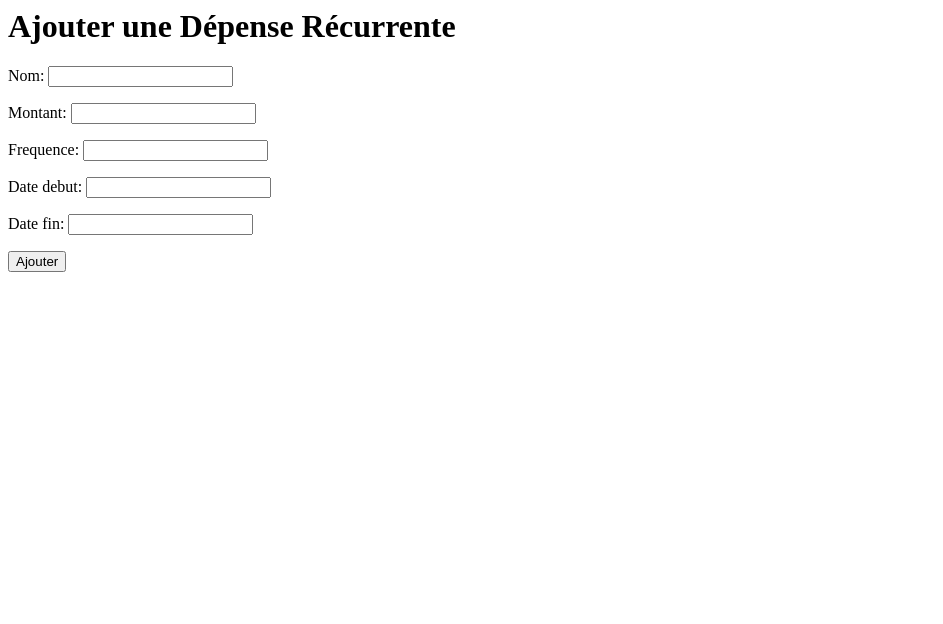
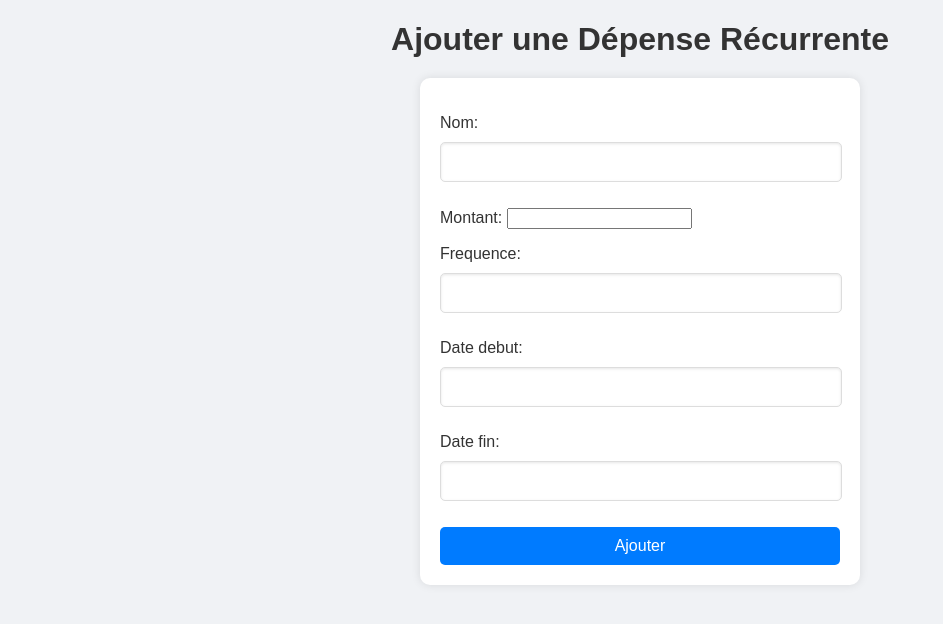
Before and after one commit to arnaudstdr/ecopilot, a Django app: page /depense_recurrente/ajout/ in a window 1280 px wide. Shown: the top 624 px of the page, without its empty margins (0-943 px from the left). Run offline with Django 5.2, Linux system fonts and the light colour scheme; a user stored in the database is signed in.

Commit message:
mise en style de toutes les pages

```diff
--- a/ecopilot/finances/static/finances/css/style.css
+++ b/ecopilot/finances/static/finances/css/style.css
@@ -100,3 +100,69 @@
     border-radius: 10px;
     box-shadow: 0px 0px 10px rgba(0, 0, 0, 0.1);
 }
+
+/* Formulaire général */
+form {
+    max-width: 400px;
+    margin: 0 auto;
+    padding: 20px;
+    background-color: white;
+    border-radius: 10px;
+    box-shadow: 0px 0px 10px rgba(0, 0, 0, 0.1);
+}
+
+/* Champs de formulaire */
+form input[type="text"],
+form input[type="password"],
+form input[type="email"] {
+    width: calc(100% - 20px);
+    padding: 10px;
+    margin: 10px 0;
+    border: 1px solid #ddd;
+    border-radius: 5px;
+    font-size: 16px;
+    box-shadow: inset 0px 1px 3px rgba(0, 0, 0, 0.1);
+}
+
+/* Bouton de soumission du formulaire */
+form button[type="submit"],
+form input[type="submit"] {
+    width: 100%;
+    padding: 10px;
+    background-color: #007bff;
+    color: white;
+    border: none;
+    border-radius: 5px;
+    font-size: 16px;
+    cursor: pointer;
+    transition: background-color 0.3s;
+}
+
+form button[type="submit"]:hover,
+form input[type="submit"]:hover {
+    background-color: #0056b3;
+}
+
+/* Lien d'inscription */
+.registration-link {
+    text-align: center;
+    margin-top: 10px;
+    font-size: 14px;
+}
+
+.registration-link a {
+    color: #007bff;
+    text-decoration: none;
+}
+
+.registration-link a:hover {
+    text-decoration: underline;
+}
+
+.auth-buttons form {
+    display: inline;
+    margin: 0;
+    padding: 0;
+    background: none;
+    box-shadow: none;
+}
--- a/ecopilot/finances/templates/finances/ajout_depense_recurrente.html
+++ b/ecopilot/finances/templates/finances/ajout_depense_recurrente.html
@@ -1,6 +1,20 @@
-<h1>Ajouter une Dépense Récurrente</h1>
+{% load static %}
+
+<!DOCTYPE html>
+<html lang="fr">
+<head>
+    <meta charset="UTF-8">
+    <meta name="viewport" content="width=device-width, initial-scale=1.0">
+    <title>Dépense récurrentes - Ecopilot</title>
+    <script src="https://cdn.jsdelivr.net/npm/chart.js"></script>
+    <link rel="stylesheet" type="text/css" href="{% static 'finances/css/style.css' %}">
+</head>
+
+<body>
+    <h1>Ajouter une Dépense Récurrente</h1>
 <form method="post">
     {% csrf_token %}
     {{ form.as_p }}
     <button type="submit">Ajouter</button>
 </form>
+</body>
--- a/ecopilot/finances/templates/finances/dashboard.html
+++ b/ecopilot/finances/templates/finances/dashboard.html
@@ -17,7 +17,7 @@
         <span>Bonjour, {{ user.username }} !</span>
         <form method="post" action="{% url 'logout' %}" style="display: inline;">
             {% csrf_token %}
-            <button type="submit" class="btn btn-secondary">Se déconnecter</button>
+            <button type="submit" class="btn btn-secondary" style="width: auto;">Se déconnecter</button>
         </form>
     {% else %}
         <a href="{% url 'login' %}" class="btn btn-primary">Se connecter</a>
```
Also changed, not shown: ecopilot/finances/templates/finances/ajout_depense_ponctuelle.html (+14 -0 lines), ecopilot/finances/templates/finances/ajout_revenu.html (+14 -0 lines), ecopilot/finances/templates/registration/login.html (+11 -0 lines), ecopilot/finances/templates/registration/signup.html (+14 -0 lines), ecopilot/db.sqlite3.
